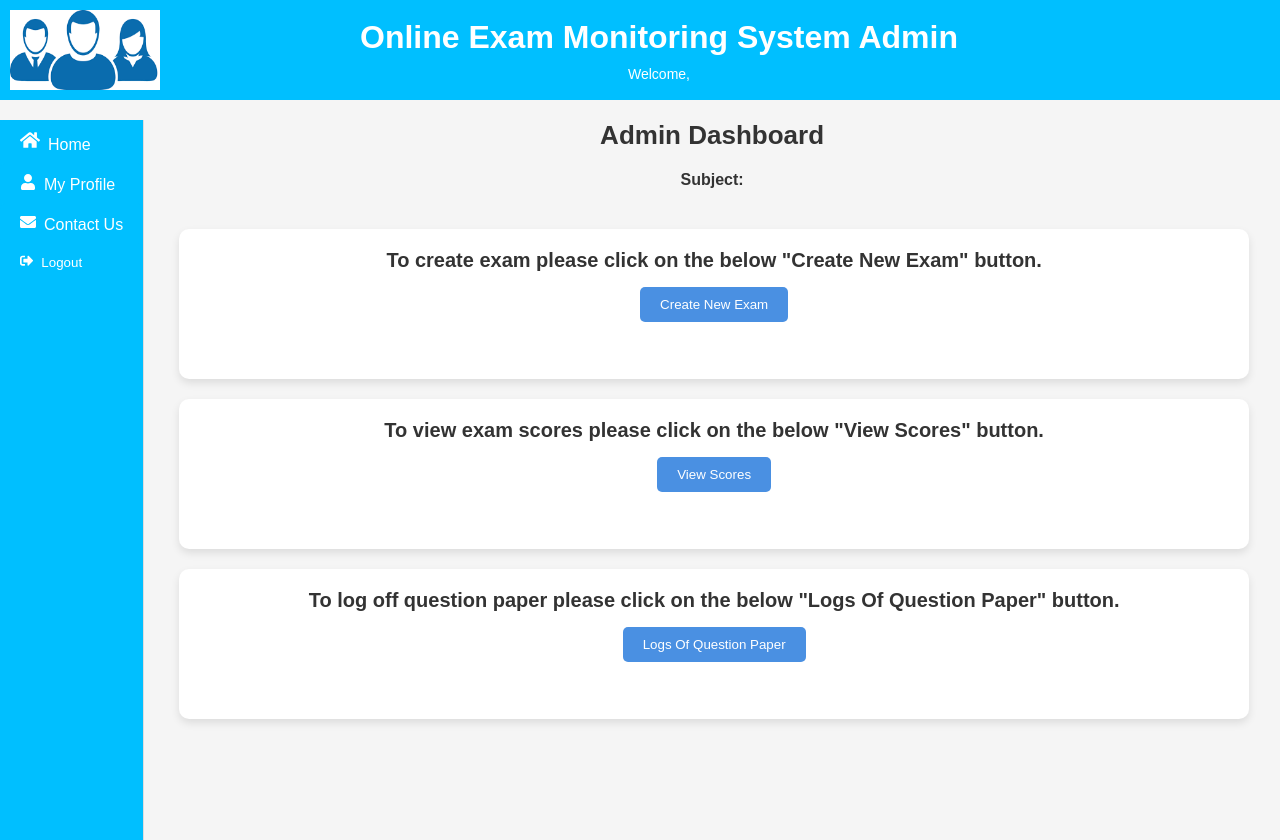
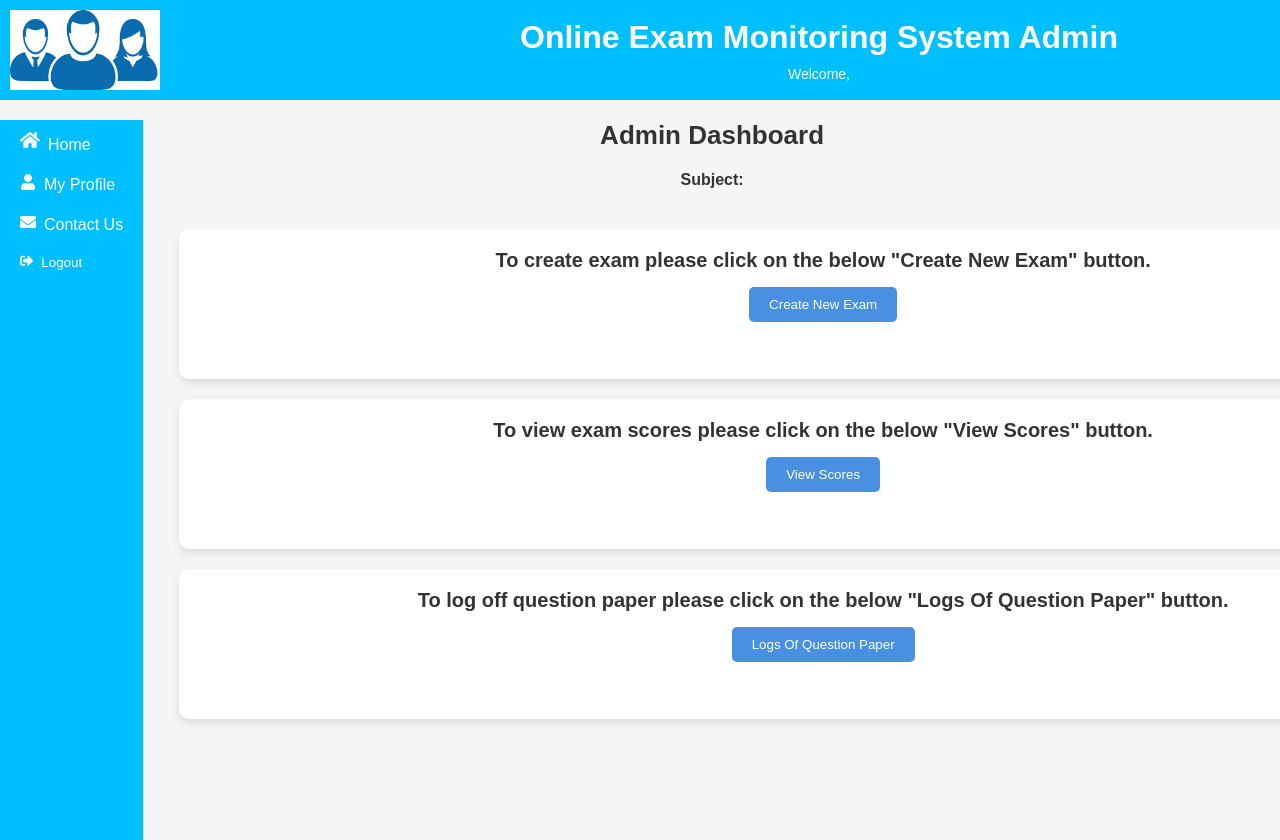
Before and after one commit to avi212003/-Online-Exam-Monitoring-System, a React (Vite) app in the folder admin/frontend/: page /dashboard in a window 1280 px wide. Built offline with nearby package versions, Linux system fonts and the light colour scheme; no server answers; sample sign-in values are in the browser's storage.

Commit message:
Dashboard Style Change

```diff
--- a/admin/frontend/src/styles/AdminDashboard.css
+++ b/admin/frontend/src/styles/AdminDashboard.css
@@ -33,7 +33,7 @@
   flex-direction: column;
   gap: 20px;
   padding: 20px;
-  width: 80%;
+  width: 100%;
   max-width: 600px;
   margin-top: 20px;
 }
@@ -44,7 +44,7 @@
   border-radius: 10px;
   box-shadow: 0 4px 8px rgba(0, 0, 0, 0.1);
   text-align: center;
-  width: 1070px;
+  width: 230%;
   height:150px;
   margin-left: 15px;
 }
--- a/admin/frontend/src/styles/Header.css
+++ b/admin/frontend/src/styles/Header.css
@@ -8,7 +8,7 @@
 
     display: flex;
   align-items: center;
-  gap: 200px;
+  gap: 360px;
   padding: 10px;
   flex-wrap: wrap;
 }
```
